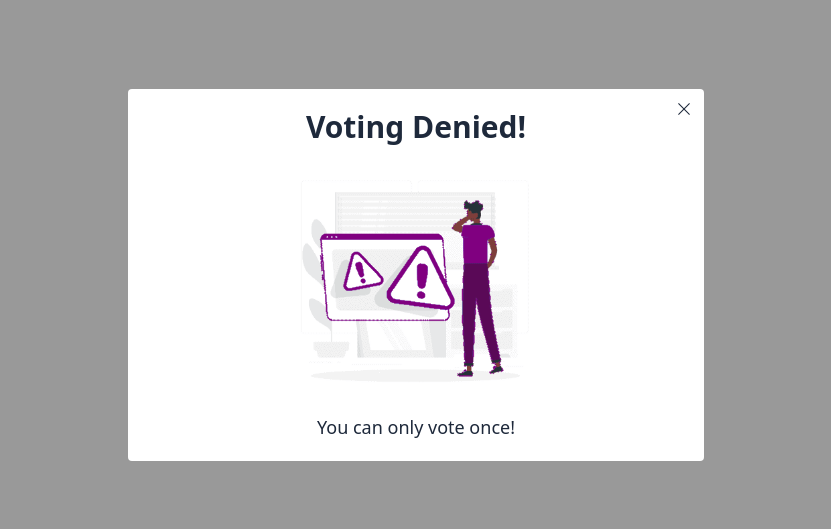
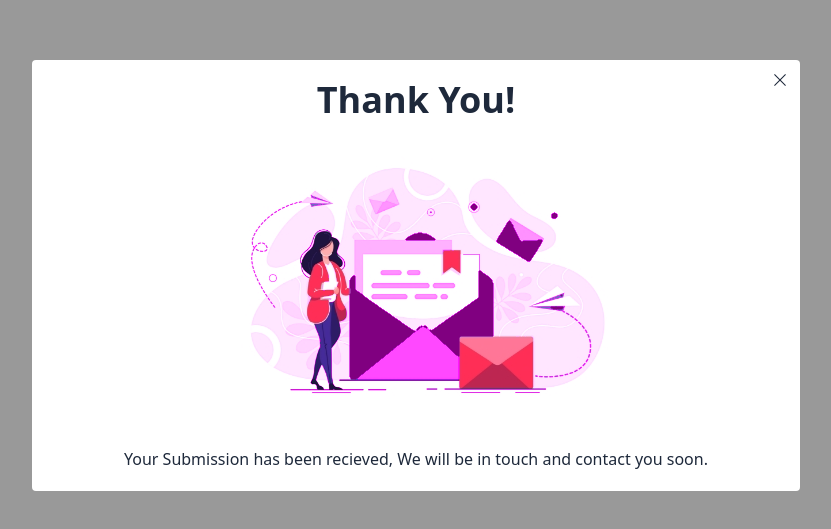
Before and after one commit to mbianou-bradon/School-Voting-App, a React (Create React App) app: page / in a window 1280 px wide. Shown: the part 125-654 px from the top of the page, without its empty margins (224-1055 px from the left). Built offline with nearby package versions, Linux system fonts and the light colour scheme.

Commit message:
Completed Recieved Modal

```diff
--- a/src/App.js
+++ b/src/App.js
@@ -1,5 +1,6 @@
 import './App.css';
 import Denied from './Modals/Denied';
+import Recieved from './Modals/Recieved';
 import AboutUs from './pages/AboutUs';
 import Contact from './pages/Contact';
 import ForgotPassword from './pages/ForgotPassword';
@@ -9,7 +10,7 @@ import Home from './pages/Home';
 function App() {
   return (
     <div className="App text-slate-800 max-w-[85rem] mx-auto">
-     <Denied />
+     <Recieved />
     </div>
   );
 }
--- /dev/null
+++ b/src/Modals/Recieved.jsx
@@ -0,0 +1,21 @@
+import recieved from "../assets/Recieved.png"
+import {RxCross1} from "react-icons/rx"
+
+export default function Recieved(){
+
+
+    return (
+        <div className="flex items-center justify-center min-h-screen bg-black/40">
+            <div className="w-full max-w-3xl text-center bg-white p-5 rounded backdrop-blur-md relative">
+                <div className="absolute top-3 right-3 cursor-pointer hover:scale-110"><RxCross1/></div>
+                <h2 className="text-4xl font-bold">Thank You!</h2>
+
+                <div className="w-full">
+                    <img src={recieved} alt="" className="my-5 mx-auto"/>
+                </div>
+
+                <p className="">Your Submission has been recieved, We will be in touch and contact you soon.</p>
+            </div>
+        </div>
+    )
+}
```
